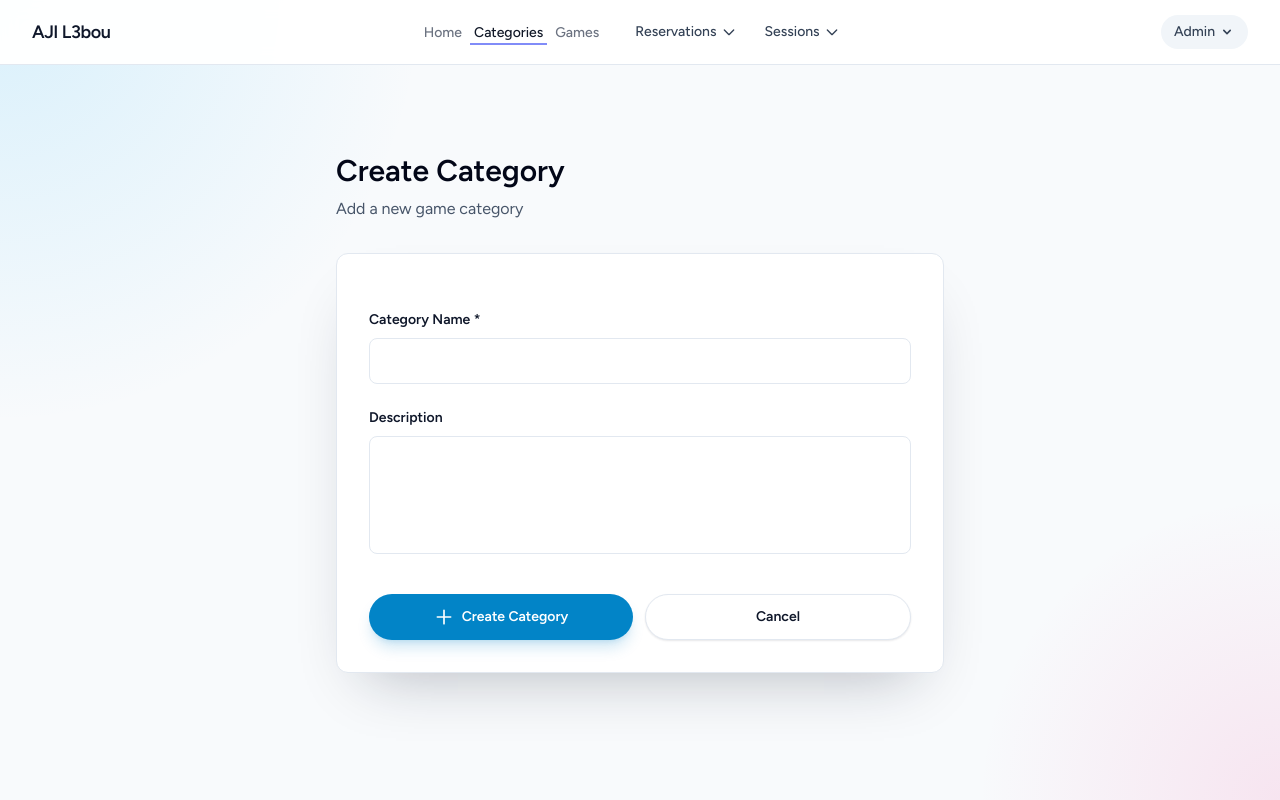
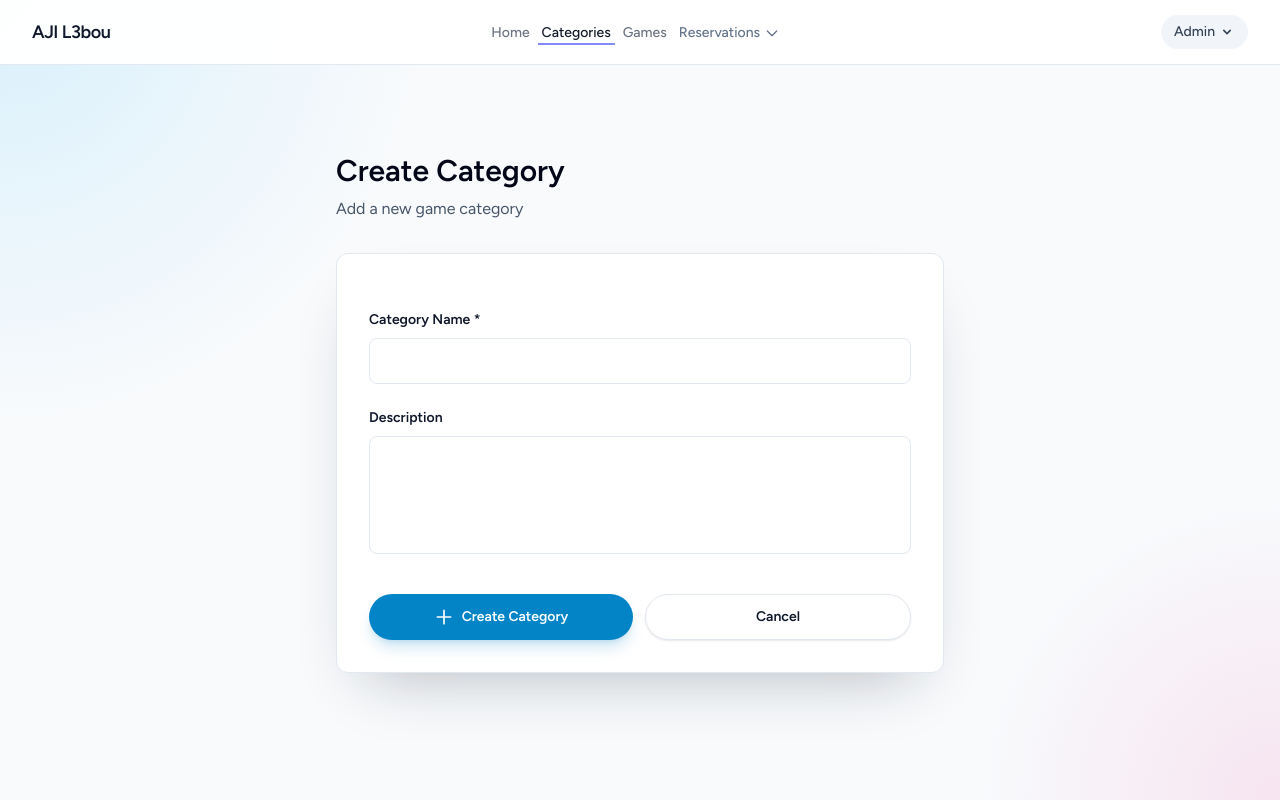
Before and after one commit to IBamou/GameBook, a Laravel app: page /categories/create in a window 1280 px wide. Run offline with Laravel 12, Linux system fonts and the light colour scheme; a user stored in the database is signed in; data comes from the database, SQL or seed files in the repository; style sheets or scripts are compiled from the project's sources; some libraries are stand-ins or nearby versions.

Commit message:
Fix nav dropdown styling to match regular links

```diff
--- a/resources/views/layouts/navigation.blade.php
+++ b/resources/views/layouts/navigation.blade.php
@@ -17,11 +17,10 @@
                 </x-nav-link>
                 @auth
                     @can('admin')
-                        <div class="ml-4">
                         <x-dropdown align="left" width="40">
                             <x-slot name="trigger">
                                 <button
-                                        class="inline-flex items-center px-3 py-1.5 text-sm font-medium text-slate-700 hover:text-sky-600 rounded-md transition-colors">
+                                    class="inline-flex items-center px-1 pt-1 border-b-2 border-transparent text-sm font-medium leading-5 text-slate-500 hover:text-slate-700 hover:border-slate-300 focus:outline-none focus:text-slate-700 focus:border-slate-300 transition duration-150 ease-in-out">
                                     {{ __('Reservations') }}
                                     <svg class="w-4 h-4 ml-1" fill="none" stroke="currentColor" viewBox="0 0 24 24">
                                         <path stroke-linecap="round" stroke-linejoin="round" stroke-width="2" d="M19 9l-7 7-7-7"/>
@@ -37,28 +36,6 @@
                                     </x-dropdown-link>
                                 </x-slot>
                             </x-dropdown>
-                        </div>
-                        <div>
-                            <x-dropdown align="left" width="40">
-                                <x-slot name="trigger">
-                                    <button
-                                        class="inline-flex items-center px-3 py-1.5 text-sm font-medium text-slate-700 hover:text-sky-600 rounded-md transition-colors">
-                                        {{ __('Sessions') }}
-                                        <svg class="w-4 h-4 ml-1" fill="none" stroke="currentColor" viewBox="0 0 24 24">
-                                            <path stroke-linecap="round" stroke-linejoin="round" stroke-width="2" d="M19 9l-7 7-7-7"/>
-                                        </svg>
-                                    </button>
-                                </x-slot>
-                                <x-slot name="content">
-                                    <x-dropdown-link :href="route('sessions.my')">
-                                        {{ __('Mine') }}
-                                    </x-dropdown-link>
-                                    <x-dropdown-link :href="route('sessions.index')">
-                                        {{ __('All') }}
-                                    </x-dropdown-link>
-                                </x-slot>
-                            </x-dropdown>
-                        </div>
                     @else
                         <x-nav-link :href="route('reservations.my')" :active="request()->routeIs('reservations.index')">
                             {{ __('My Reservations') }}
```
Lines whose indentation alone changed are shown as unchanged.
